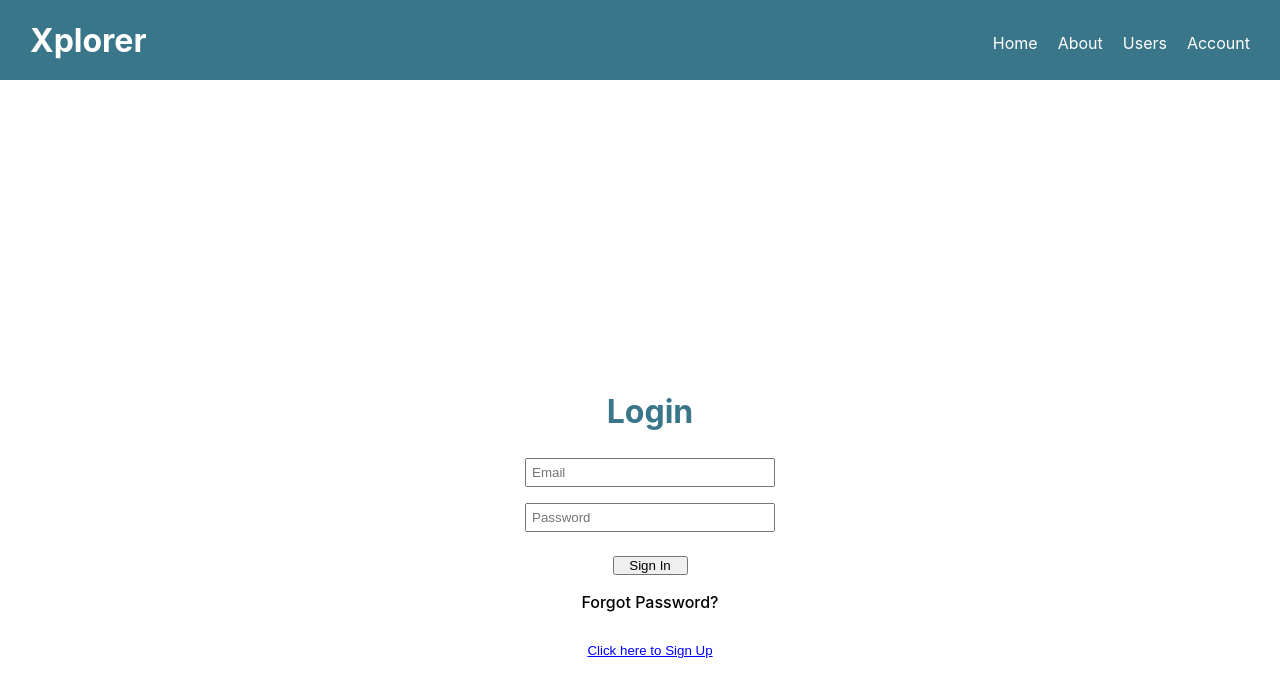
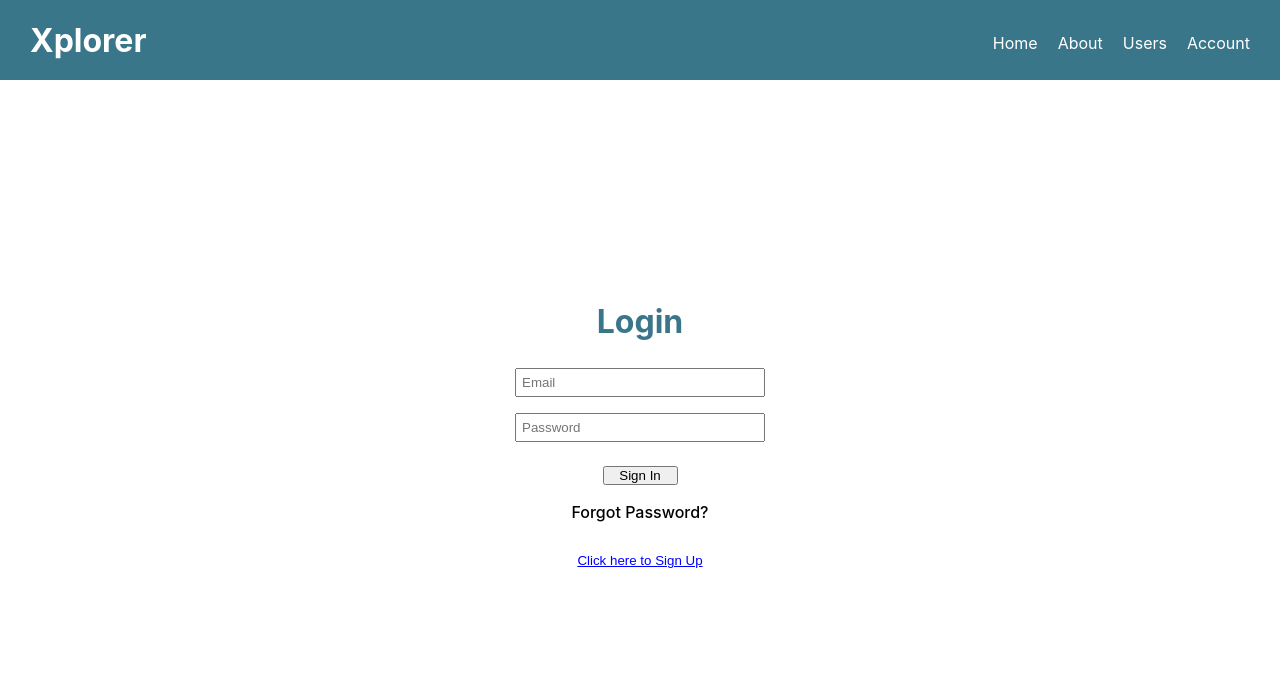
Before and after one commit to KosyAbone/React-Dashboard, a React (Create React App) app: page /login/weather in a window 1280 px wide. Shown: the top 696 px of the page. Built offline with nearby package versions, Linux system fonts and the light colour scheme; no server answers.

Commit message:
designed error page

```diff
--- a/src/context/auth/auth.css
+++ b/src/context/auth/auth.css
@@ -3,7 +3,7 @@
     flex-direction: column;
     justify-content: center;
     align-items: center;
-    height: 100vh;
+    height: 80vh;
     width: 100vw;
 }
 
--- /dev/null
+++ b/src/pages/public/Login/login.css
@@ -0,0 +1,14 @@
+.auth-container{
+    display: flex;
+    flex-direction: column;
+    justify-content: center;
+    align-items: center;
+    height: 80vh;
+    width: 100vw;
+}
+
+.auth-container > p{
+    margin-top: 1.5em;
+    font-size: 2em;
+    color: red
+}
--- a/src/pages/public/Login/login.js
+++ b/src/pages/public/Login/login.js
@@ -2,11 +2,13 @@ import React from "react";
 import { useUserContext } from "../../../context/userContext";
 import Auth from "../../../context/auth/auth";
 import Dashboard from "../../private/Dashboard/dashboard";
+import './login.css';
 
 const Login = () => {
     const { loading, error, user } = useUserContext();
+    console.log(error)
     return (
-        <div>
+        <div className="auth-container">
             {error && <p>{error}</p>}
             {loading ? <h2>Loading...</h2> :  <div>{user ? <Dashboard /> : <Auth />}</div>}
         </div>
```
